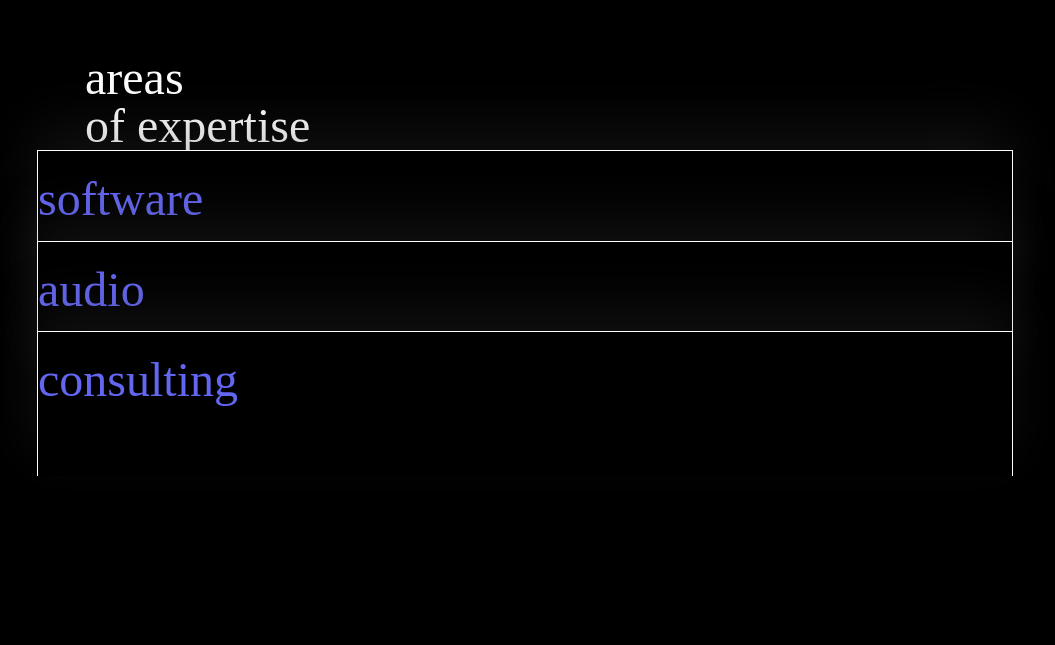
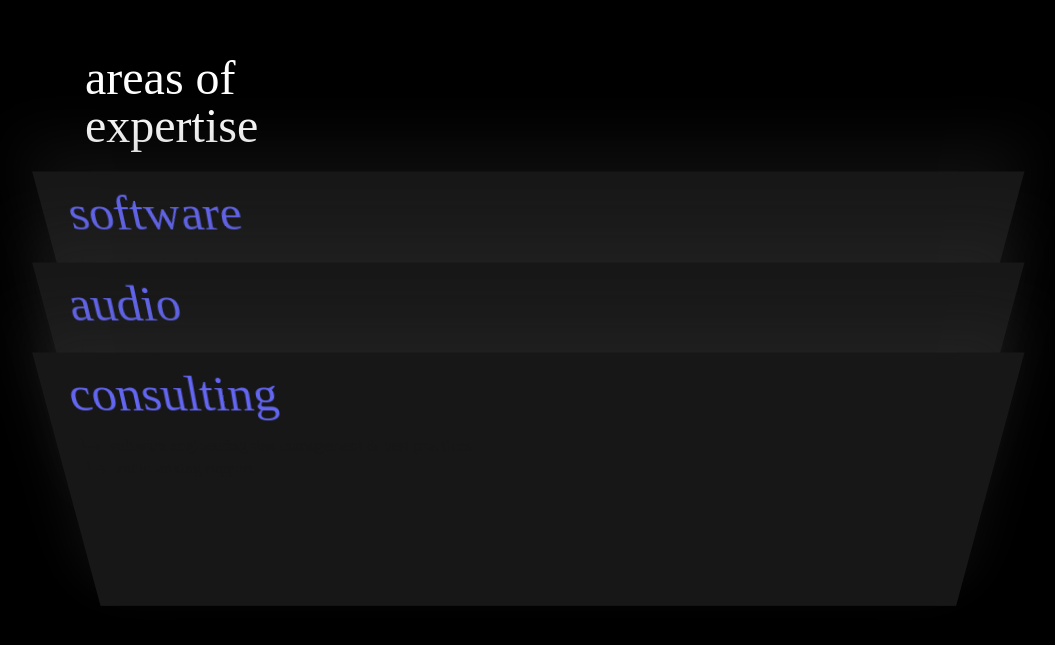
Before and after one commit to acgreene/alecgreene, a React (Vite) app: page / in a window 1280 px wide. Shown: the part 1359-2004 px from the top of the page, without its empty margins (115-1170 px from the left). Built offline with nearby package versions, Linux system fonts and the light colour scheme.

Commit message:
finished first draft of the expertise cards.

```diff
--- a/src/components/Home/ExpertiseCard.tsx
+++ b/src/components/Home/ExpertiseCard.tsx
@@ -1,5 +1,6 @@
-import { Divider } from "@chakra-ui/react";
+import { Divider, Icon } from "@chakra-ui/react";
 import React, { useState } from "react";
+import { BsArrowReturnRight } from "react-icons/bs";
 
 type ExpertiseCardProps = {
   title: string;
@@ -10,17 +11,25 @@ const ExpertiseCard: React.FC<ExpertiseCardProps> = ({ title, subtitles }) => {
   const [toggle, setToggle] = useState<Boolean>(false);
   return (
     <div
-      className={`flex flex-col w-full justify-center items-start border-t border-l border-r border-white ${
-        toggle ? "bg-indigo-500" : "bg-black"
+      className={`flex flex-col w-full my-4 justify-start items-start ${
+        toggle ? "bg-indigo-400" : "bg-neutral-900"
       } ease-in-out duration-300`}
       onClick={() => setToggle((prev) => !prev)}
       style={{
-        transform: `${toggle ? "translateY(-75px)" : "translateY(0px)"}`,
+        transform: `${
+          toggle
+            ? "translateY(-50%) rotateX(-5deg) scale(1.05)"
+            : "translateY(0px) rotateX(-10deg) scale(1)"
+        } `,
+        transformOrigin: "50% 45% -30px",
         boxShadow: "-3px -25px 53px 0px rgba(61,61,61,0.26)",
+        height: "275px",
       }}
     >
       <h1
-        className={`text-5xl my-6 ${toggle ? "text-black" : "text-indigo-500"}`}
+        className={`text-5xl my-4 ml-6 ${
+          toggle ? "text-black" : "text-indigo-500"
+        }`}
       >
         {title}
       </h1>
@@ -28,9 +37,14 @@ const ExpertiseCard: React.FC<ExpertiseCardProps> = ({ title, subtitles }) => {
         {subtitles.map((subtitle, index) => (
           <li
             key={index}
-            className={`text-black ${toggle ? "flex" : "display-none"}`}
+            className={`text-neutral-900 ${
+              toggle ? "flex" : "display-none"
+            } ml-6 flex-col`}
           >
-            {subtitle}
+            <div className="flex flex-row justify-start items-center">
+              <Icon as={BsArrowReturnRight} boxSize={5} className="mr-2" />
+              {subtitle}
+            </div>
           </li>
         ))}
       </ul>
--- a/src/components/Home/Hero.tsx
+++ b/src/components/Home/Hero.tsx
@@ -12,8 +12,8 @@ const Hero = () => {
   const [scrollVel, setScrollVel] = useRecoilState(windowScrollVelocity);
   return (
     <div className="flex flex-col justify-center items-center w-full md:flex-row h-full">
-      <div className="relative flex flex-col justify-start items-center w-full h-screen">
-        <div className="text-white text-4xl w-full h-screen flex relative items-center">
+      <div className="relative flex flex-col justify-start items-center w-full h-screen pt-[150px]">
+        <div className="text-white text-3xl w-full h-full flex relative items-center">
           endlessly learning, <br />
           <br />
           inpired through technical and creative mediums, <br />
--- a/src/components/Home/Home.tsx
+++ b/src/components/Home/Home.tsx
@@ -29,11 +29,17 @@ const Home: React.FC<HomeProps> = () => {
       </div>
       <div className="mb-96">
         <div className="text-white mx-12 text-5xl mt-[320px] flex flex-col">
-          <div>areas</div>
-          <div>of expertise</div>
+          <div>areas of</div>
+          <div>expertise</div>
         </div>
-        <div className="relative w-full h-[34vh]">
-          <div className="absolute w-full h-1/3 top-0">
+        <div
+          className="relative w-[95%] h-[34vh]"
+          style={{ transform: "translateX(3%)" }}
+        >
+          <div
+            className="absolute w-full h-1/3 top-0"
+            style={{ perspective: "320px" }}
+          >
             <ExpertiseCard
               title="software"
               subtitles={[
@@ -44,14 +50,20 @@ const Home: React.FC<HomeProps> = () => {
             />
           </div>
 
-          <div className="absolute w-full h-1/3 top-1/3">
+          <div
+            className="absolute w-full h-1/3 top-1/3"
+            style={{ perspective: "320px" }}
+          >
             <ExpertiseCard
               title="audio"
               subtitles={["mixing", "session guitar"]}
             />
           </div>
 
-          <div className="absolute w-full h-1/3 top-2/3">
+          <div
+            className="absolute w-full h-1/3 top-2/3"
+            style={{ perspective: "320px" }}
+          >
             <ExpertiseCard
               title="consulting"
               subtitles={[
```
